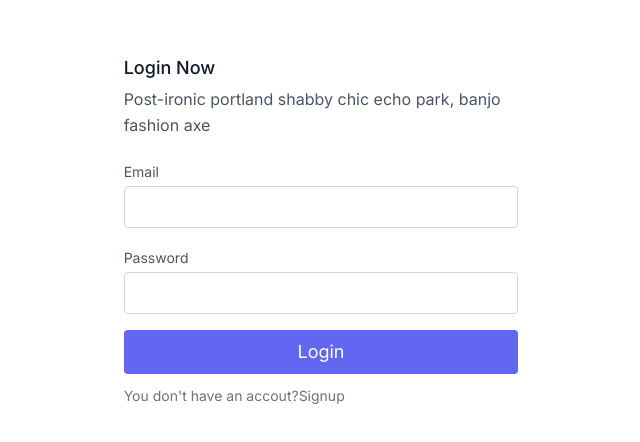
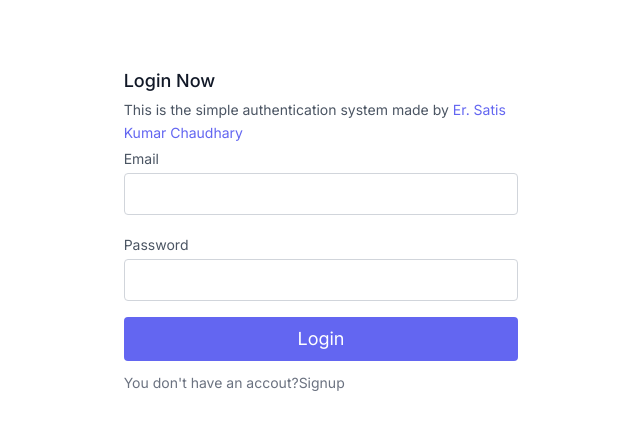
Before and after one commit to Satis9815/Auth-template, a Next.js app: page /login in a window 1280 px wide. Shown: the part 170-612 px from the top of the page, without its empty margins (319-959 px from the left). Built offline with nearby package versions, Linux system fonts and the light colour scheme.

Commit message:
Refactor

```diff
--- a/src/app/api/users/signup/route.ts
+++ b/src/app/api/users/signup/route.ts
@@ -9,7 +9,6 @@ export async function POST(request: NextRequest) {
     try {
         const reqBody =await request.json();
         const {username,email,password} = reqBody;
-        console.log(reqBody);
 
         const user = await User.findOne({email});
 
--- a/src/app/api/users/verifyemail/route.ts
+++ b/src/app/api/users/verifyemail/route.ts
@@ -7,13 +7,11 @@ export async function POST(request:NextRequest) {
     try {
         const reqBody =await request.json();
         const {token} = reqBody;
-        console.log(token);
 
         const user = await User.findOne({verifyToken:token,verifyTokenExpiry:{$gt:Date.now()}});
         if(!user){
             return NextResponse.json({error:"Invalid token"},{status:400});
         }
-        console.log(user);
         user.isVerified = true;
         user.verifyToken = undefined;
         user.verifyTokenExpiry = undefined;
--- a/src/app/layout.tsx
+++ b/src/app/layout.tsx
@@ -1,6 +1,7 @@
 import type { Metadata } from "next";
 import { Inter } from "next/font/google";
 import "./globals.css";
+import  { Toaster } from 'react-hot-toast';
 
 const inter = Inter({ subsets: ["latin"] });
 
@@ -16,7 +17,11 @@ export default function RootLayout({
 }>) {
   return (
     <html lang="en">
-      <body className={inter.className}>{children}</body>
+      <body className={inter.className}>
+      <Toaster />
+
+        {children}
+        </body>
     </html>
   );
 }
--- a/src/app/login/page.tsx
+++ b/src/app/login/page.tsx
@@ -32,7 +32,6 @@ const LoginPage = () => {
       router.push("/profile");
     } catch (error: any) {
       toast.error(error?.message);
-      console.log(error);
     }
   };
   useEffect(() => {
@@ -48,7 +47,6 @@ const LoginPage = () => {
   return (
     <>
       <div className="h-screen flex justify-center items-center">
-        <Toaster/>
         <form
           onSubmit={submitForm}
           className="lg:w-1/3 md:w-1/2 bg-white flex flex-col  w-full md:py-8 mt-8 md:mt-0 px-4 "
@@ -56,8 +54,8 @@ const LoginPage = () => {
           <h2 className="text-gray-900 text-lg mb-1 font-medium title-font">
             Login Now
           </h2>
-          <p className="leading-relaxed mb-5 text-gray-600">
-            Post-ironic portland shabby chic echo park, banjo fashion axe
+          <p className="leading-relaxed  text-gray-600 text-sm">
+            This is the simple authentication system made by <span className='text-indigo-500' >Er. Satis Kumar Chaudhary</span>
           </p>
           <div className="relative mb-4">
             <label htmlFor="email" className="leading-7 text-sm text-gray-600">
--- a/src/app/profile/page.tsx
+++ b/src/app/profile/page.tsx
@@ -10,7 +10,7 @@ const ProfilePage = () => {
 
   const getUserDetails = async () => {
     const response = await axios.get('/api/users/me');
-    console.log(response);
+
     setUserDetails(response?.data);
   };
   const logout = async () => {
@@ -21,11 +21,10 @@ const ProfilePage = () => {
   useEffect(() => {
     getUserDetails();
   }, []);
-  console.log(userDetails);
+
   return (
     <div className="h-screen flex justify-center items-center">
       <form className="lg:w-1/3 md:w-1/2 bg-white flex flex-col  w-full md:py-8 mt-8 md:mt-0 px-4 md:px-0 lg:px-0 xl:px-0">
-        <Toaster />
         <h2 className="text-gray-900 text-lg mb-1 font-medium title-font">
           Your Details
         </h2>
--- a/src/app/signup/page.tsx
+++ b/src/app/signup/page.tsx
@@ -31,7 +31,6 @@ const SignupPage = () => {
       router.push("/login");
     } catch (error: any) {
       toast.error(error?.message);
-      console.log(error);
     }
   };
   useEffect(() => {
@@ -41,7 +40,6 @@ const SignupPage = () => {
       user.password.length > 0
     ) {
       setDisable(false);
-      console.log("false");
     } else {
       setDisable(true);
     }
@@ -49,15 +47,14 @@ const SignupPage = () => {
   return (
     <>
       <div className="h-screen flex justify-center items-center">
-      <Toaster/>
         <form
           onSubmit={submitForm}
           className="lg:w-1/3 md:w-1/2 bg-white flex flex-col  w-full md:py-8 mt-8 md:mt-0 px-4 "
         >
-          <h2 className="text-gray-900 text-lg mb-1 font-medium title-font">
+          <h2 className="text-gray-900 text-lg  font-medium title-font">
             Resgister Now
           </h2>
-          <p className="leading-relaxed mb-5 text-gray-600 text-sm">
+          <p className="leading-relaxed mb-1 text-gray-600 text-sm">
             This is the simple authentication system made by <span className='text-indigo-500' >Er. Satis Kumar Chaudhary</span>
           </p>
           <div className="relative mb-4">
--- a/src/app/verifyemail/page.tsx
+++ b/src/app/verifyemail/page.tsx
@@ -20,7 +20,6 @@ const VerifyUser = () => {
         toast.error('Token Not Found');
       }
     } catch (error:any) {
-      console.log(error);
       toast.error(error?.response?.data?.error);
     }
   };
@@ -38,7 +37,6 @@ const VerifyUser = () => {
 
   return (
     <div className="px-4 md:px-0 lg:px-0 xl:px-0 h-screen justify-center flex items-center flex-col">
-      <Toaster />
       <h2>
         {token ? (
           <>
--- a/src/middleware.ts
+++ b/src/middleware.ts
@@ -21,6 +21,5 @@ export const config = {
     "/profile",
     "/login",
     "/signup",
-    "/verifyemail"
   ],
 }
```
